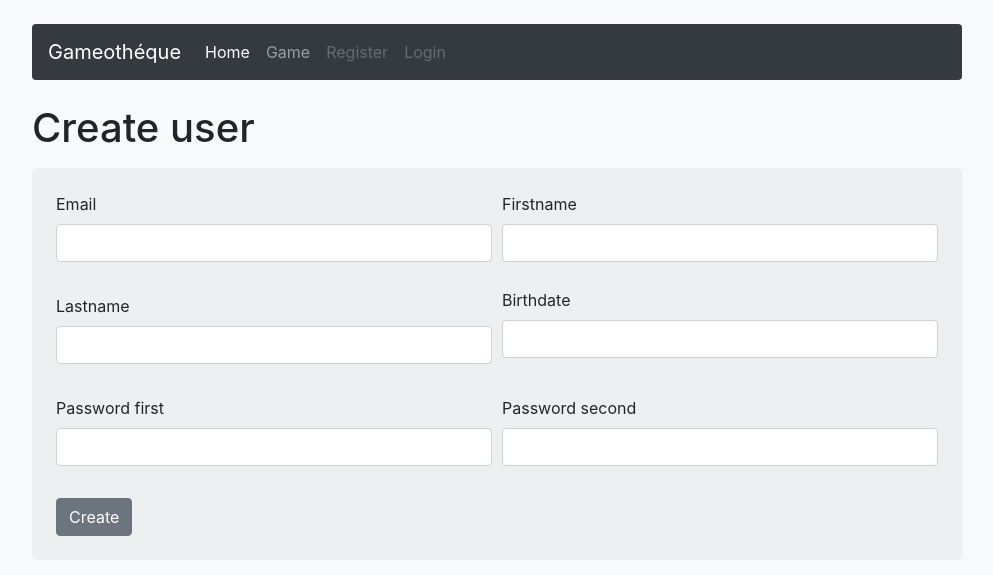
After one commit to AdrienGeoorge/symfonyGames, a Symfony app: template templates/admin/add.html.twig in a window 1280 px wide. The commit adds this page. Shown: the top 575 px of the page, without its empty margins (143-1136 px from the left). Run offline with Twig, Linux system fonts and the light colour scheme; the template is opened without the code that fills it, so the values that code supplies are empty; form fields are guessed from the names that the template uses; some libraries are stand-ins or nearby versions.

Commit message:
Change AdminController and views

```diff
--- a/src/Form/UserEditType.php
+++ b/src/Form/UserEditType.php
@@ -2,8 +2,8 @@
 
 namespace App\Form;
 use App\Entity\User;
-use Doctrine\DBAL\Types\DateType;
 use Symfony\Component\Form\AbstractType;
+use Symfony\Component\Form\Extension\Core\Type\DateType;
 use Symfony\Component\Form\Extension\Core\Type\TextType;
 use Symfony\Component\Form\FormBuilderInterface;
 use Symfony\Component\OptionsResolver\OptionsResolver;
@@ -14,15 +14,13 @@ class UserEditType extends AbstractType
     {
         $builder
 			->add('email', TextType::class)
-            ->add('roles', TextType::class)
             ->add('firstname', TextType::class)
             ->add('lastname', TextType::class)
             ->add('birthDate', DateType::class, [
 				'widget' => 'choice',
 				'format' => 'dMy',
 				'years' => range(date('Y'), date('Y') - 75)
-			])
-			->add('password', TextType::class);
+			]);
     }
     public function configureOptions(OptionsResolver $resolver)
     {
--- /dev/null
+++ b/templates/admin/add.html.twig
@@ -0,0 +1,38 @@
+{% extends 'base.html.twig' %}
+{% block title %}Edit User{% endblock %}
+
+{% block body %}
+    <h1>Create user</h1>
+
+    <div class="box p-4 mt-3">
+        {{ form_start(form) }}
+        <div class="form-row">
+            <div class="form-group col-md-6">
+                {{ form_row(form.email) }}
+            </div>
+            <div class="form-group col-md-6">
+                {{ form_row(form.firstname) }}
+            </div>
+        </div>
+
+        <div class="form-row">
+            <div class="form-group col-md-6">
+                {{ form_row(form.lastname) }}
+            </div>
+            <div class="form-group col-md-6 birth-input">
+                {{ form_row(form.birthdate) }}
+            </div>
+        </div>
+
+        <div class="form-row">
+            <div class="form-group col-md-6">
+                {{ form_row(form.password.first) }}
+            </div>
+            <div class="form-group col-md-6">
+                {{ form_row(form.password.second) }}
+            </div>
+        </div>
+        <button class="btn btn-secondary">Create</button>
+        {{ form_end(form) }}
+    </div>
+{% endblock %}
--- a/templates/base.html.twig
+++ b/templates/base.html.twig
@@ -23,21 +23,17 @@
                         <li class="nav-item">
                             <a class="nav-link" href="">Game</a>
                         </li>
+                        {% if is_granted("ROLE_USER")%}
+                            <li class="nav-item">
+                                <a class="nav-link" href="{{ path("editor_list") }}">Editor</a>
+                            </li>
+                        {% endif %}
                         {% if is_granted("ROLE_ADMIN") %}
                             <li class="nav-item">
                                 <a class="nav-link" href="{{ path("support_list") }}">Support</a>
                             </li>
                             <li class="nav-item">
-                                <a class="nav-link" href="{{ path("list_user") }}">User settings </a>
-                                <!--chez pas comment je dois mettre ici soit "settings/user_edit" ou "user/edit" mais ca fontionne pas -->
-                            </li>
-                        {% endif %}
-                        {% if is_granted("ROLE_USER")%}
-                            <li class="nav-item">
-                                <a class="nav-link" href="{{ path("editor_list") }}">Editor</a>
-                            </li>
-                            <li class="nav-item">
-                                <a class="nav-link" href="{{ path("app_logout") }}">Log Out</a>
+                                <a class="nav-link" href="{{ path("admin_list_user") }}">User settings </a>
                             </li>
                         {% endif %}
                         {% if not is_granted('IS_AUTHENTICATED_FULLY')%}
@@ -46,6 +42,10 @@
                             </li>
                             <li class="nav-item">
                                 <a class="nav-link disabled" href="{{ path("app_login") }}">Login</a>
+                            </li>
+                        {% else %}
+                            <li class="nav-item">
+                                <a class="nav-link" href="{{ path("app_logout") }}">Log out</a>
                             </li>
                         {% endif %}
                     </ul>
--- a/templates/user/form.html.twig
+++ /dev/null
@@ -1,6 +0,0 @@
-{% extends 'base.html.twig' %}
-{% block title %}Edit User{% endblock %}
-
-{% block body %}
-    {{ form(form) }}
-{% endblock %}
```
Also changed, not shown: src/Controller/AdminController.php (added, +120 -0 lines), src/Controller/UserController.php (deleted, +0 -98 lines), templates/admin/edit.html.twig (added, +29 -0 lines), templates/admin/infos.html.twig (added, +17 -0 lines), templates/user/infos.html.twig (deleted, +0 -14 lines).
